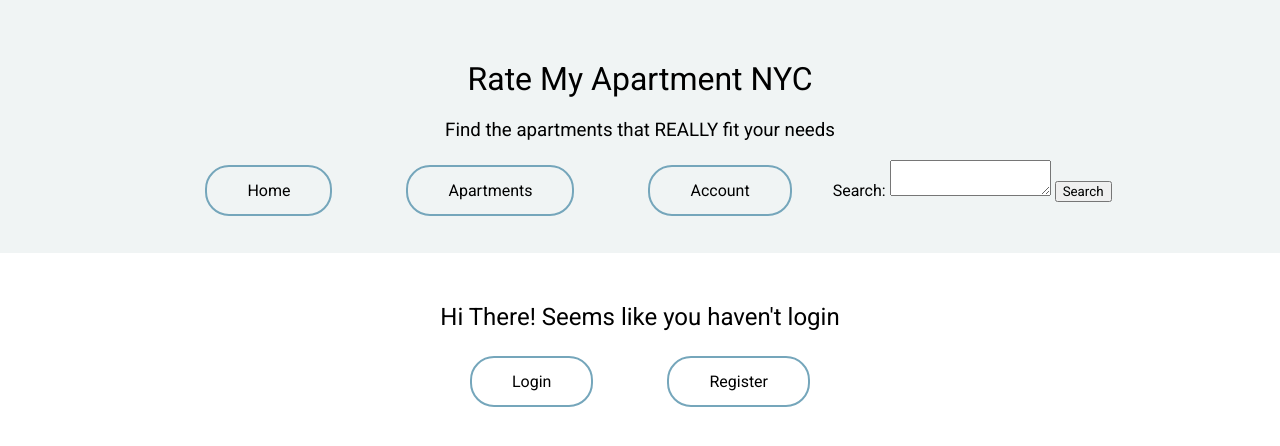
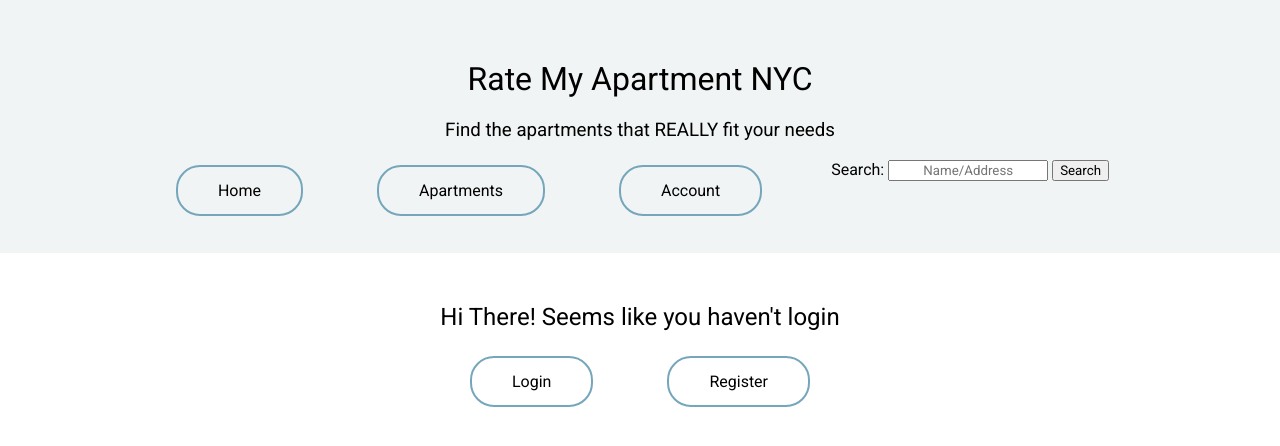
Before and after one commit to software-students-fall2022/final-project-project5-team4, a Flask app: page / in a window 1280 px wide. Shown: the top 446 px of the page. Run offline with Flask 2, Linux system fonts and the light colour scheme.

Commit message:
adjusted search bar to display hints for input

```diff
--- a/web-app/templates/base.html
+++ b/web-app/templates/base.html
@@ -24,12 +24,11 @@
             <nav>
               <a href="{{ url_for('account')}}">Account</a>
             </nav>
-          </div>
-          <div class="nav-bar">
-            <form method="POST" action="{{ url_for('read_filterby')}}">
-              Search:
-              <textarea type="text" id="fnameOrAddress" name="fnameOrAddress"></textarea>
-            <input type="submit" name="search-btn" value="Search" /></form>
+            <nav>
+              <form method="POST" action="{{ url_for('read_filterby')}}">
+                Search: <input type="text" id="fnameOrAdd" name="fnameOrAdd" placeholder="Name/Address"/>
+              <input type="submit" name="search-btn" value="Search" /></form>
+            </nav>
           </div>
       </header>
 
```
